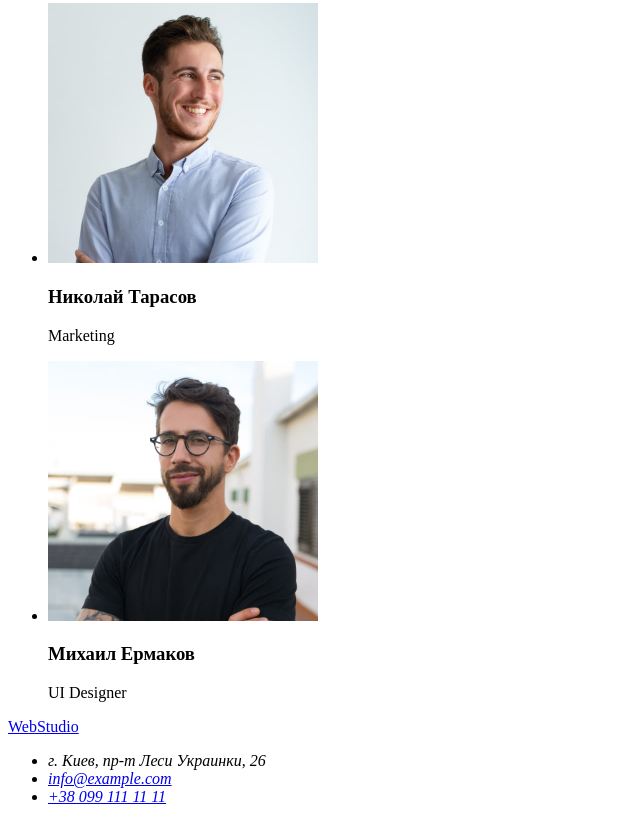
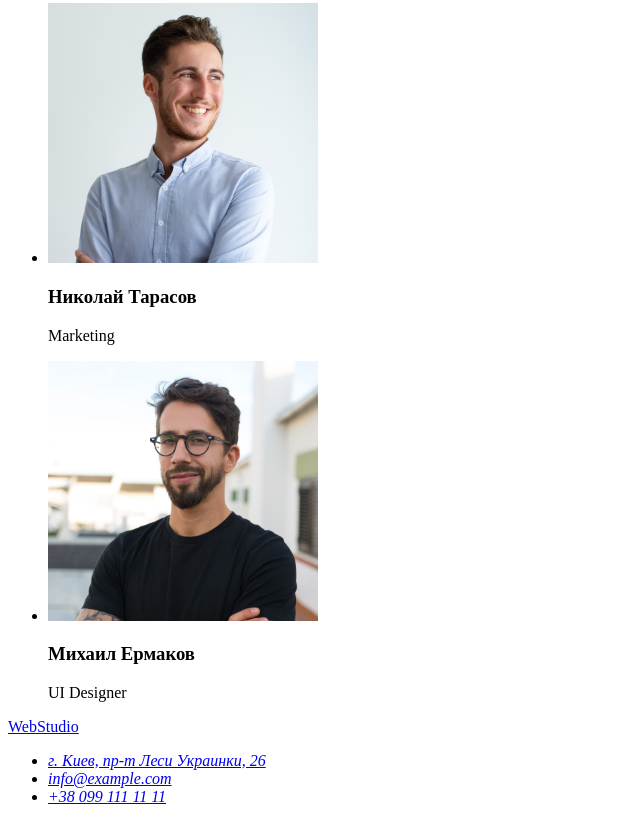
Before and after one commit to vitek117/goit-markup-hw-01, a plain HTML site: page index.html in a window 1280 px wide. Shown: the part 2333-3155 px from the top of the page, without its empty margins (0-640 px from the left). Drawn offline with Linux system fonts and the light colour scheme.

Commit message:
08.09.21 - 13:31
ADDRES

```diff
--- a/index.html
+++ b/index.html
@@ -5,7 +5,6 @@
     <meta http-equiv="X-UA-Compatible" content="IE=edge" />
     <meta name="viewport" content="width=device-width, initial-scale=1.0" />
     <title>Студия</title>
-
   </head>
   <body>
     <!-- head_шапка -->
@@ -65,13 +64,13 @@
         <h2>Чем мы занимаемся</h2>
         <ul>
           <li>
-            <img src="./images/box1.jpg"  alt="работа на ПК" width="370" />
+            <img src="./images/box1.jpg" alt="работа на ПК" width="370" />
           </li>
           <li>
-            <img src="./images/box2.jpg"  alt="мобильное прилодение " width="370" />
+            <img src="./images/box2.jpg" alt="мобильное прилодение " width="370" />
           </li>
           <li>
-            <img src="./images/box3.jpg"  alt="работа на планшете" width="370" />
+            <img src="./images/box3.jpg" alt="работа на планшете" width="370" />
           </li>
         </ul>
       </section>
@@ -108,7 +107,14 @@
       <a href="/index.html">WebStudio</a>
       <address>
         <ul>
-          <li>г. Киев, пр-т Леси Украинки, 26</li>
+          <li>
+            <a
+              href="https://goo.gl/maps/9bH4zWDmJThcaqJQ8"
+              target="_blank"
+              rel="noreferrer noopener"
+              >г. Киев, пр-т Леси Украинки, 26</a
+            >
+          </li>
           <li><a href="mailto:info@example.com">info@example.com</a></li>
           <li><a href="tel:+380991111111">+38 099 111 11 11</a></li>
         </ul>
```
